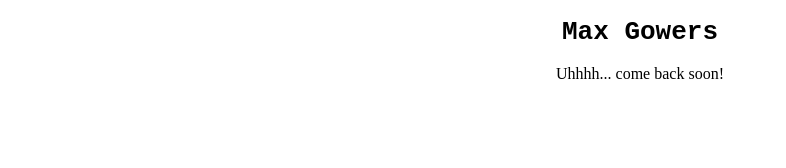
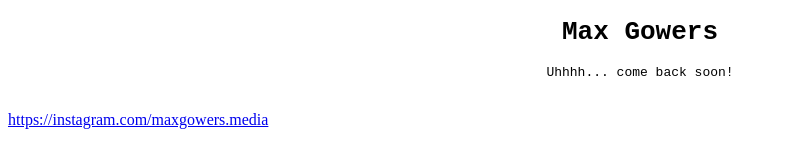
Before and after one commit to maxgowers/portfolio, a plain HTML site: page index.html in a window 1280 px wide. Shown: the whole page, without its empty margins (0-786 px from the left). Drawn offline with Linux system fonts and the light colour scheme.

Commit message:
Link fixed, font changed

```diff
--- a/index.html
+++ b/index.html
@@ -11,7 +11,7 @@
   <h1>Max Gowers</h1>
   <p>Uhhhh... come back soon!</p>
   <br>
-  <a href="https://instagram.com/maxgowers.media"></a>
+  <a href="https://instagram.com/maxgowers.media">https://instagram.com/maxgowers.media</a>
 </body>
 
 </html>
--- a/style.css
+++ b/style.css
@@ -10,4 +10,5 @@ h1 {
 
 p {
 	text-align: center;
+	font-family: monospace;
 }
```
